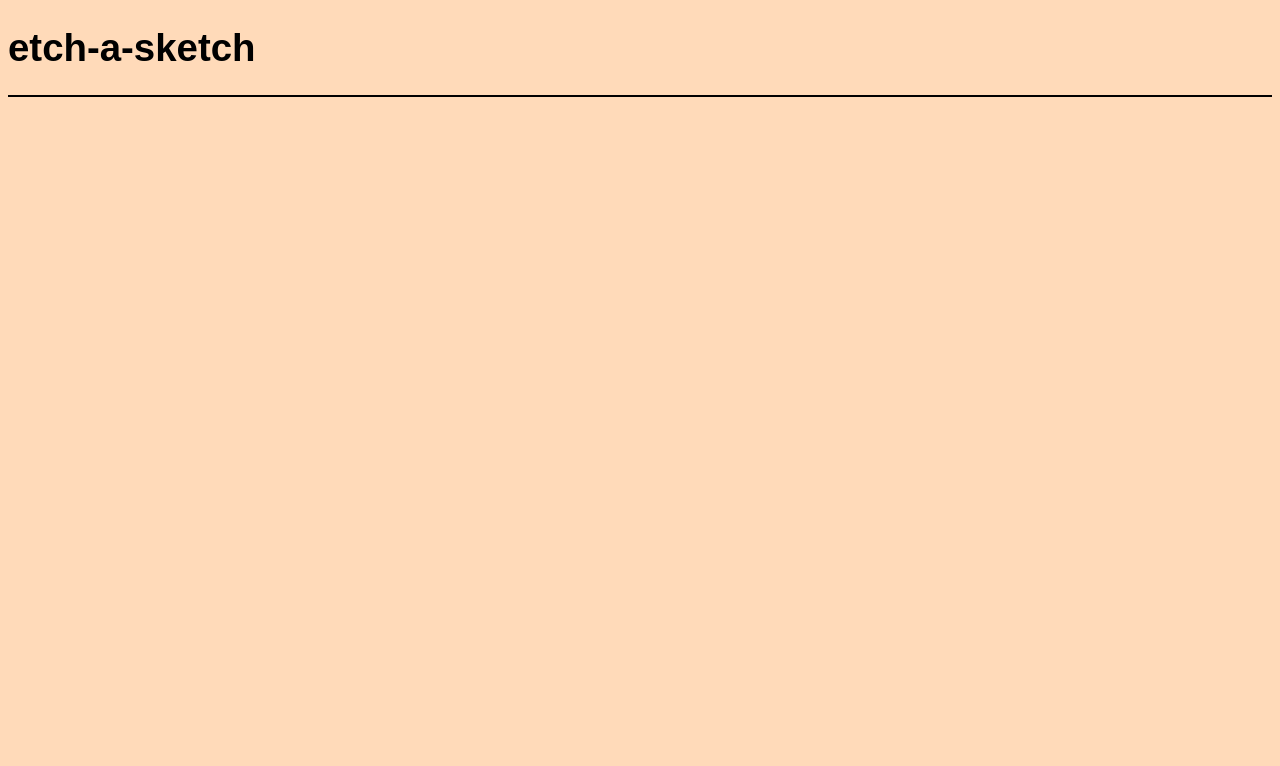
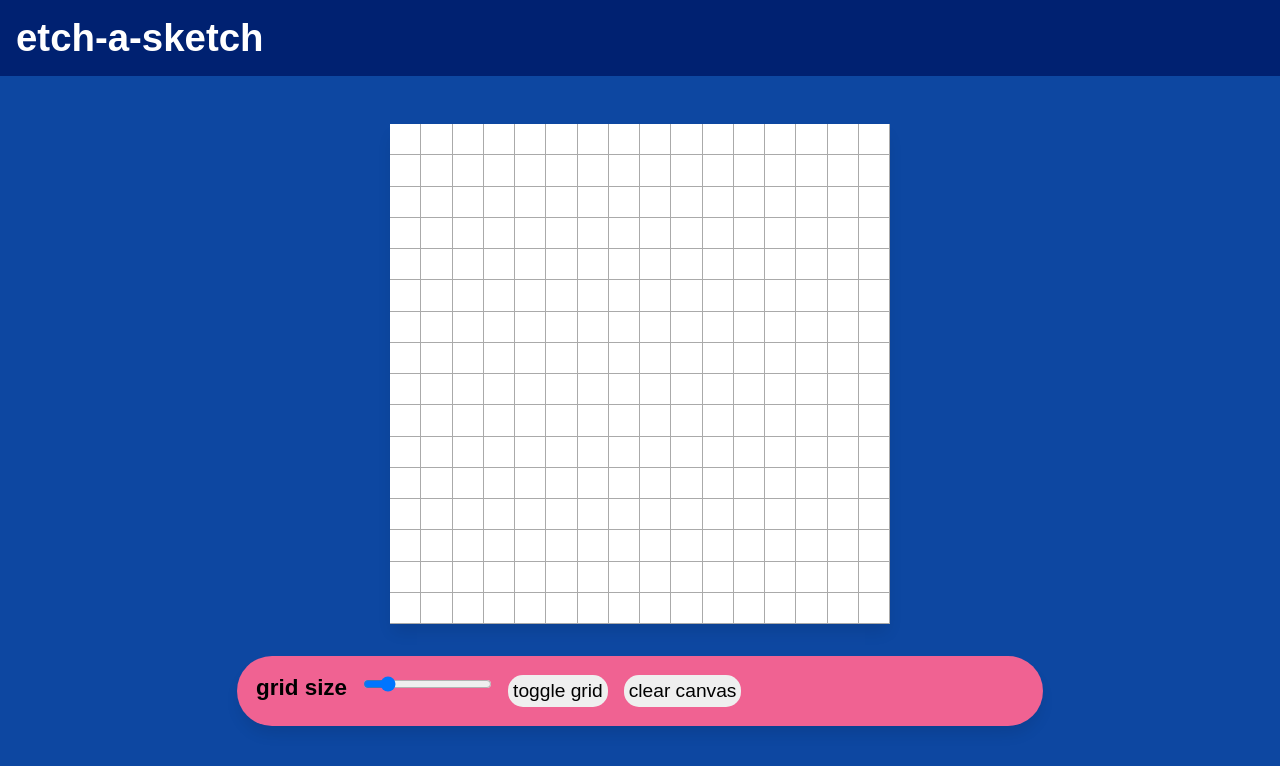
Before and after one commit to allie-codes/etch-a-sketch, a plain HTML site: page index.html in a window 1280 px wide. Drawn offline with Linux system fonts and the light colour scheme.

Commit message:
complete MVP

```diff
--- a/index.html
+++ b/index.html
@@ -8,8 +8,27 @@
     <link rel="stylesheet" href="style.css" />
   </head>
   <body>
-    <h1>Etch-a-Sketch</h1>
-    <div class="drawing-container"></div>
+    <header>
+      <h1>Etch-a-Sketch</h1>
+    </header>
+    <main>
+      <div class="drawing-container"></div>
+      <div class="ui-container">
+        <h3>grid size</h3>
+        <div class="slidecontainer">
+          <input
+            type="range"
+            min="1"
+            max="100"
+            value="16"
+            class="slider"
+            id="myRange"
+          />
+        </div>
+        <button class="grid-toggle">toggle grid</button>
+        <button class="clear-canvas">clear canvas</button>
+      </div>
+    </main>
     <script src="script.js"></script>
   </body>
 </html>
--- a/script.js
+++ b/script.js
@@ -1,10 +1,59 @@
+const DEFAULT_GRID_SIZE = 16;
+let gridOn = true;
+
+let currentSize = DEFAULT_GRID_SIZE;
+let drawingContainer = document.querySelector(".drawing-container");
+let slider = document.querySelector(".slider");
+let gridButton = document.querySelector(".grid-toggle");
+let clearCanvasButton = document.querySelector(".clear-canvas");
+
 function createBoard(size) {
-  return size;
+  drawingContainer.style.gridTemplateColumns = `repeat(${size}, 1fr)`;
+  drawingContainer.style.gridTemplateRows = `repeat(${size}, 1fr)`;
+  for (let i = 0; i < size * size; i++) {
+    let singleSquare = document.createElement("div");
+    singleSquare.classList.add("square");
+    singleSquare.addEventListener("mouseenter", () => onChange(singleSquare));
+    drawingContainer.appendChild(singleSquare);
+  }
+}
+
+function onChange(singleSquare) {
+  singleSquare.classList.add("filled");
+}
+
+function sliderChange() {
+  console.log(slider.value);
+  currentSize = slider.value;
+  while (drawingContainer.firstChild) {
+    drawingContainer.removeChild(drawingContainer.firstChild);
+  }
+  createBoard(currentSize);
+}
+
+function toggleGrid() {
+  let allSquares = document.querySelectorAll(".square");
+  for (square of allSquares) {
+    gridOn
+      ? square.classList.add("grid-on")
+      : square.classList.remove("grid-on");
+  }
+  gridOn = !gridOn;
+}
+
+function clearCanvas() {
+  let allSquares = document.querySelectorAll(".square");
+  for (square of allSquares) {
+    square.classList.remove("filled");
+  }
 }
 
 function init() {
-  let container = document.querySelector(".drawing-container");
-  let singleSquare = document.createElement("div");
+  slider.addEventListener("mouseup", sliderChange);
+  gridButton.addEventListener("click", toggleGrid);
+  clearCanvasButton.addEventListener("click", clearCanvas);
+  createBoard(currentSize);
+  toggleGrid();
 }
 
 init();
--- a/style.css
+++ b/style.css
@@ -1,22 +1,89 @@
+*,
+*::before,
+*::after {
+  padding: 0;
+  margin: 0;
+}
 body {
-  background-color: peachpuff;
+  background-color: #0d47a1;
   font-size: 1.2rem;
   font-family: sans-serif;
   box-sizing: border-box;
 }
 
+header {
+  background-color: #002171;
+  padding: 1rem;
+  margin-bottom: 3rem;
+}
 h1 {
   text-transform: lowercase;
+
+  color: white;
 }
 
-.drawing-container {
-  border: 1px solid black;
+main {
+  /* display: flex; */
   margin: 0 auto;
 }
 
+.ui-container {
+  padding: 1em;
+  background-color: #f06292;
+  color: black;
+  width: 60%;
+  border-radius: 50px;
+  margin: 0 auto;
+  display: flex;
+  gap: 1rem;
+  box-shadow: 0px 10px 15px -3px rgba(0, 0, 0, 0.1);
+}
+
+button {
+  background-color: none;
+  border: none;
+  border-radius: 15px;
+  padding: 5px;
+  font-size: 1.2rem;
+}
+
+button:hover {
+  background-color: #ff94c2;
+  cursor: pointer;
+}
+.grid-toggle {
+  background-color: none;
+  border: none;
+  border-radius: 15px;
+  padding: 5px;
+  font-size: 1.2rem;
+}
+
+/* .grid-toggle:hover {
+  background-color: peachpuff;
+  cursor: pointer;
+} */
+
+.drawing-container {
+  /* border: 1px solid black;
+  border-radius: 5px; */
+  margin: 0 auto;
+  display: grid;
+  width: 500px;
+  height: 500px;
+  box-shadow: 0px 10px 15px -3px rgba(0, 0, 0, 0.1);
+  margin-bottom: 2rem;
+}
+
 .square {
-  width: 5px;
-  height: 5px;
   background-color: white;
-  border: 1px solid #aaa;
 }
+
+.grid-on {
+  border-right: 1px solid #aaa;
+  border-bottom: 1px solid #aaa;
+}
+
+.filled {
+  background-color: aqua;
+}
```
